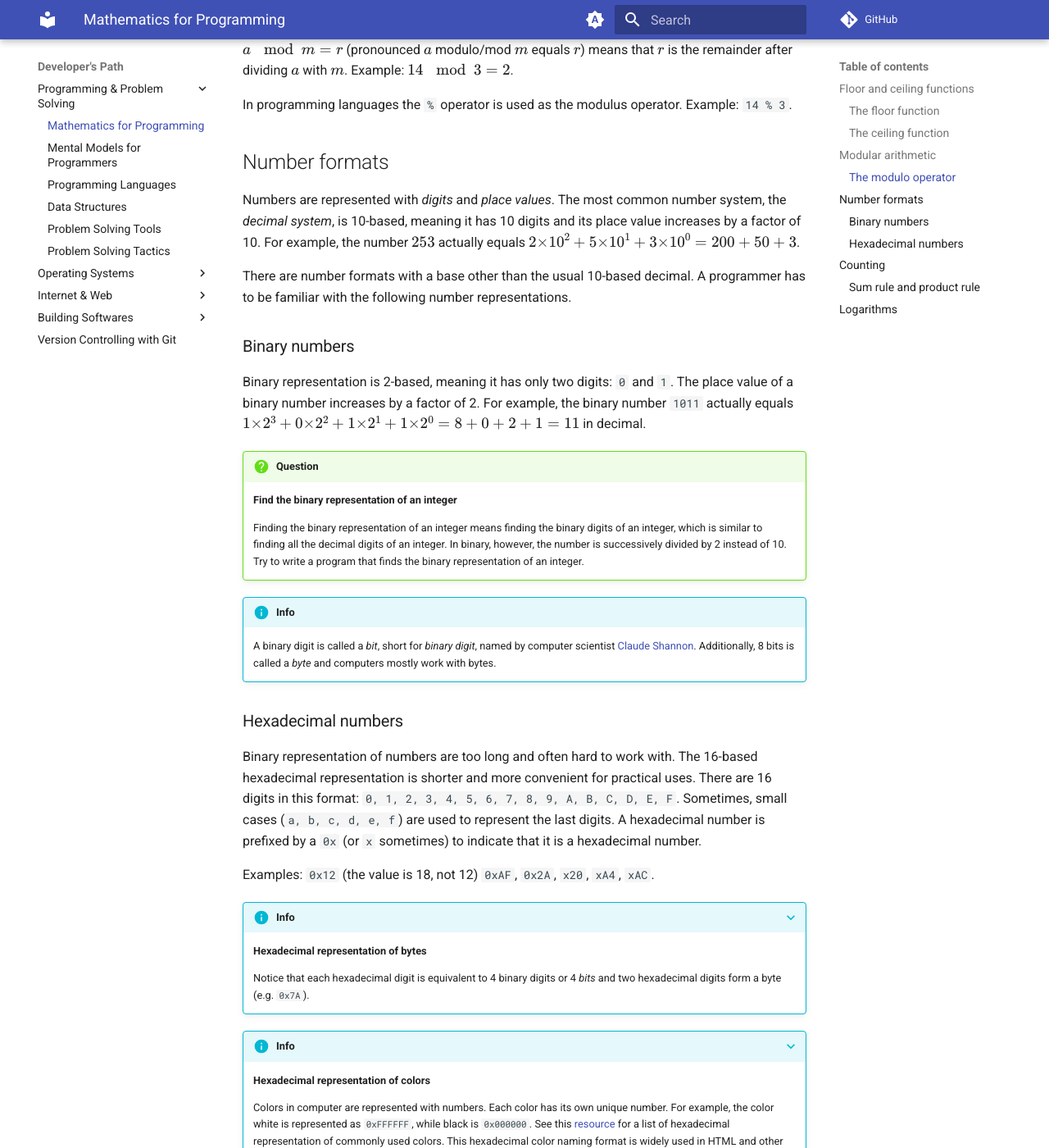
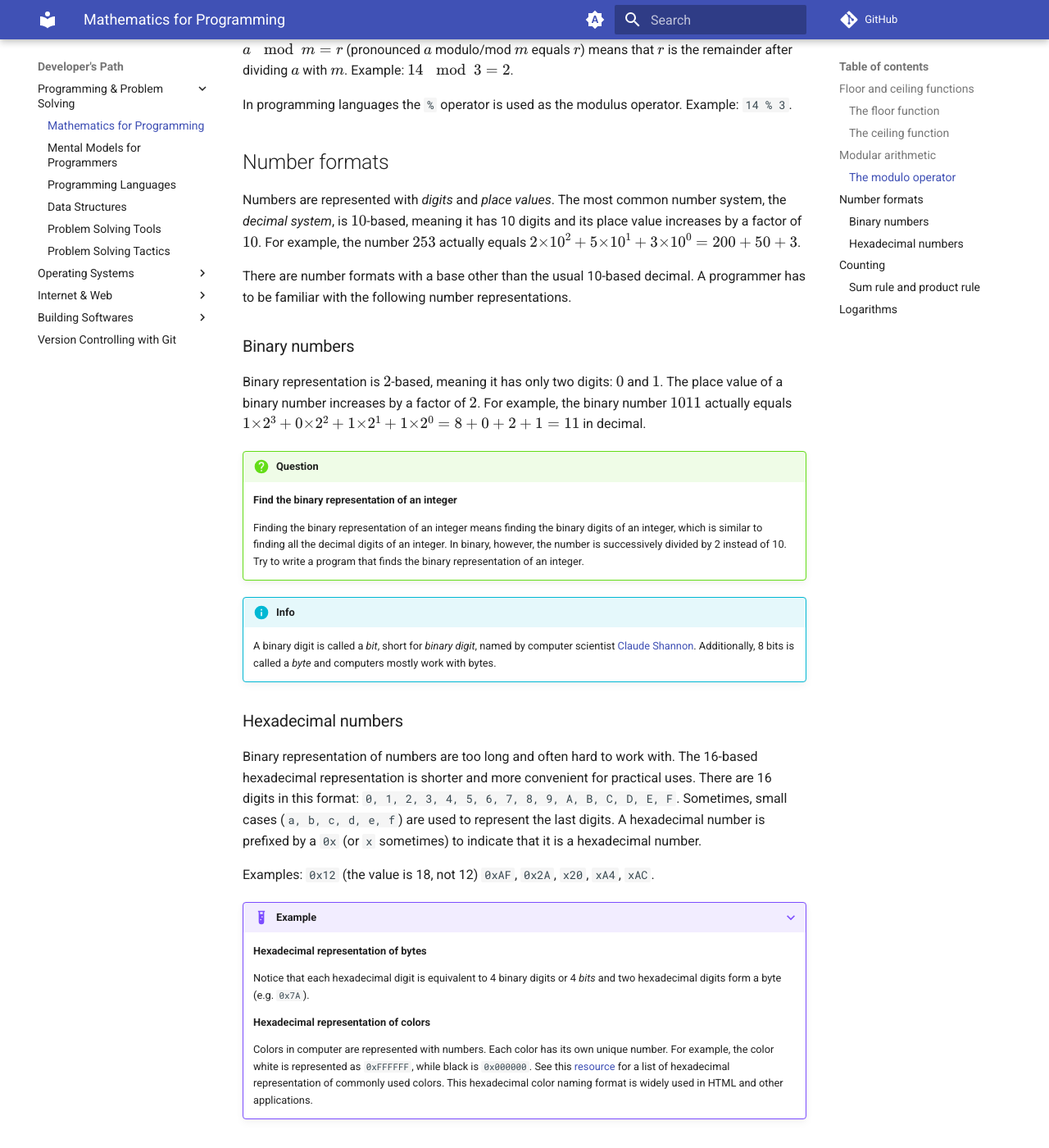
Before and after one commit to gharials/dev-path, an MkDocs documentation site: the page built from docs/programming/math-prog.md, in a window 1280 px wide and 1400 px high, scrolled down 1386 px. Shown: the whole window at 82% size. Built offline with MkDocs 1.6.1 and Material for MkDocs 9.7.7, drawn with Linux system fonts in a browser that asks for light colours; comment, search, counter and statistics services are not loaded.

Commit message:
'math-prog': copy edit.

```diff
--- a/docs/programming/math-prog.md
+++ b/docs/programming/math-prog.md
@@ -48,13 +48,13 @@ In programming languages the `%` operator is used as the modulus operator. Examp
 
 ## Number formats
 
-Numbers are represented with _digits_ and _place values_. The most common number system, the _decimal system_, is 10-based, meaning it has 10 digits and its place value increases by a factor of 10. For example, the number $253$ actually equals $2 × 10^2 + 5 × 10^1 + 3 × 10^0 = 200 + 50 + 3$.
+Numbers are represented with _digits_ and _place values_. The most common number system, the _decimal system_, is $10$-based, meaning it has 10 digits and its place value increases by a factor of $10$. For example, the number $253$ actually equals $2 × 10^2 + 5 × 10^1 + 3 × 10^0 = 200 + 50 + 3$.
 
 There are number formats with a base other than the usual 10-based decimal. A programmer has to be familiar with the following number representations.
 
 ### Binary numbers
 
-Binary representation is 2-based, meaning it has only two digits: `0` and `1`. The place value of a binary number increases by a factor of 2. For example, the binary number `1011` actually equals $1 × 2^3 + 0 × 2^2 + 1 × 2^1 + 1 × 2^0 = 8 + 0 + 2 + 1 = 11$ in decimal.
+Binary representation is $2$-based, meaning it has only two digits: $0$ and $1$. The place value of a binary number increases by a factor of $2$. For example, the binary number $1011$ actually equals $1 × 2^3 + 0 × 2^2 + 1 × 2^1 + 1 × 2^0 = 8 + 0 + 2 + 1 = 11$ in decimal.
 
 !!! question
     **Find the binary representation of an integer**
@@ -70,12 +70,11 @@ Binary representation of numbers are too long and often hard to work with. The 1
 
 Examples: `0x12` (the value is 18, not 12) `0xAF`, `0x2A`, `x20`, `xA4`, `xAC`.
 
-???+ info
+???+ example
     **Hexadecimal representation of bytes**
 
     Notice that each hexadecimal digit is equivalent to 4 binary digits or 4 _bits_ and two hexadecimal digits form a byte (e.g. `0x7A`).
 
-???+ info
     **Hexadecimal representation of colors**
 
     Colors in computer are represented with numbers. Each color has its own unique number. For example, the color white is represented as `0xFFFFFF`, while black is `0x000000`. See this [resource](https://color-hex.org/) for a list of hexadecimal representation of commonly used colors. This hexadecimal color naming format is widely used in HTML and other applications.
```
